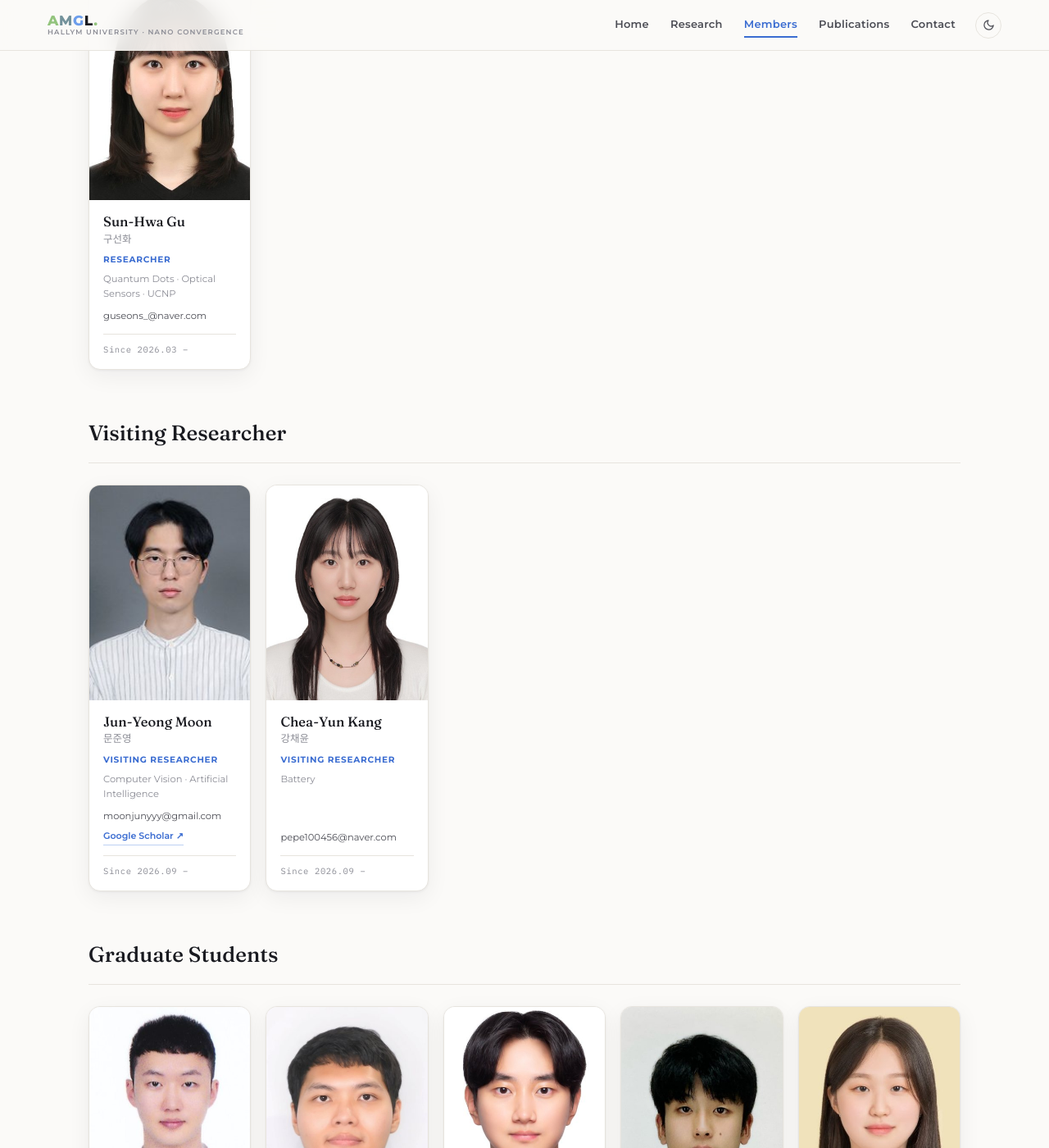
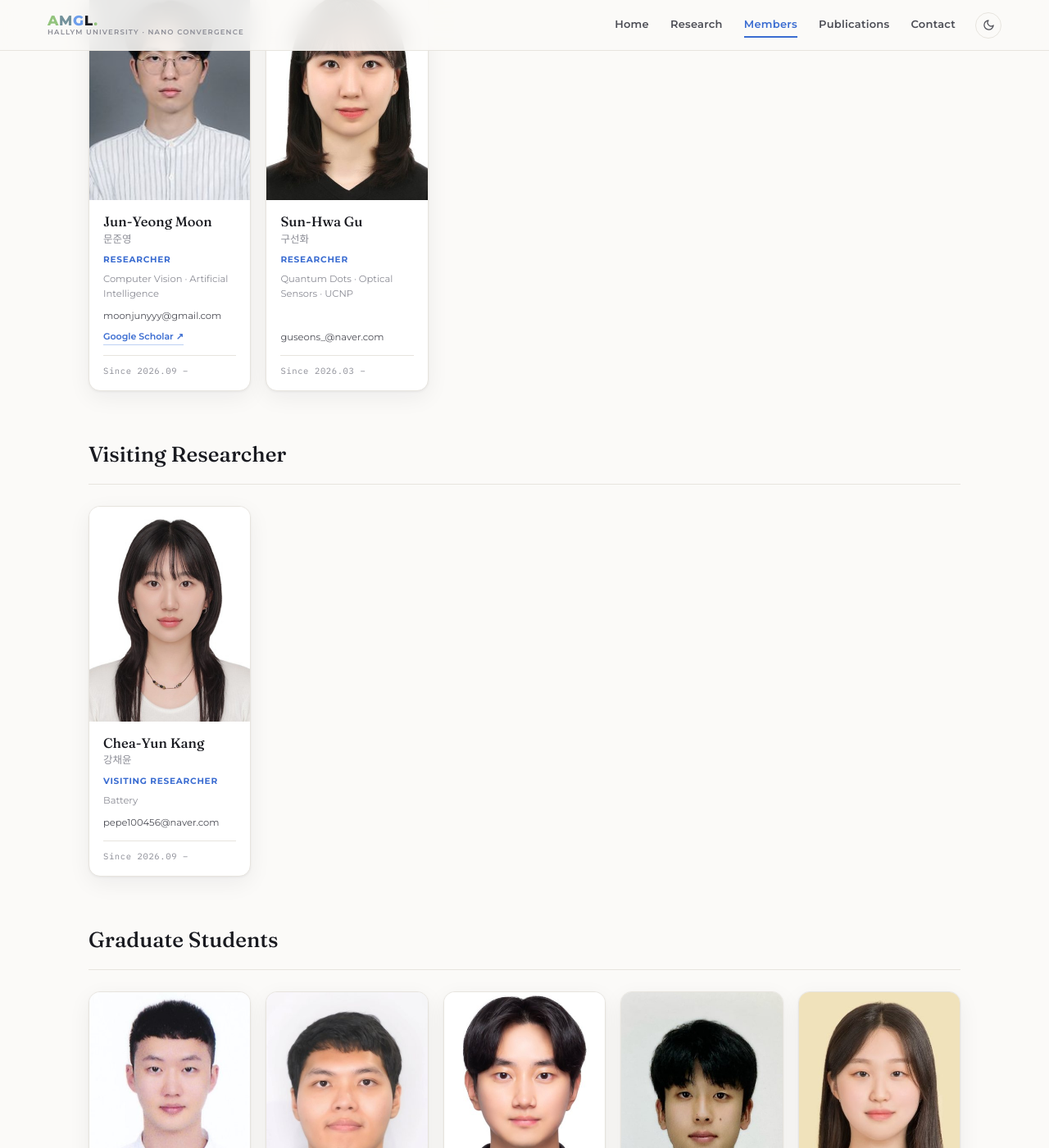
Before and after one commit to HTKRS/AMGL, a Jekyll site: the page built from members.html, in a window 1280 px wide and 1400 px high, scrolled down 941 px. Shown: the whole window at 82% size. Built offline with Jekyll 4.4.1, drawn with Linux system fonts in a browser that asks for light colours; some of the changed lines change nothing that is shown.

Commit message:
Add files via upload

```diff
--- a/_data/members.yml
+++ b/_data/members.yml
@@ -18,6 +18,14 @@ professor:
 groups:
   - title: Researcher
     members:
+      - name_en: Jun-Yeong Moon
+        name_kr: 문준영
+        role: Researcher
+        period: 2026.09 –
+        email: moonjunyyy@gmail.com
+        interests: Computer Vision · Artificial Intelligence
+        photo: Jun-Yeong Moon.jpg
+        scholar: https://scholar.google.co.kr/citations?user=WAK5QsgAAAAJ&hl=ko&oi=ao
       - name_en: Sun-Hwa Gu
         name_kr: 구선화
         role: Researcher
@@ -27,14 +35,6 @@ groups:
         photo: Sun-Hwa Gu.jpg
   - title: Visiting Researcher
     members:
-      - name_en: Jun-Yeong Moon
-        name_kr: 문준영
-        role: Visiting Researcher
-        period: 2026.09 –
-        email: moonjunyyy@gmail.com
-        interests: Computer Vision · Artificial Intelligence
-        photo: Jun-Yeong Moon.jpg
-        scholar: https://scholar.google.co.kr/citations?user=WAK5QsgAAAAJ&hl=ko&oi=ao
       - name_en: Chea-Yun Kang
         name_kr: 강채윤
         role: Visiting Researcher
```
